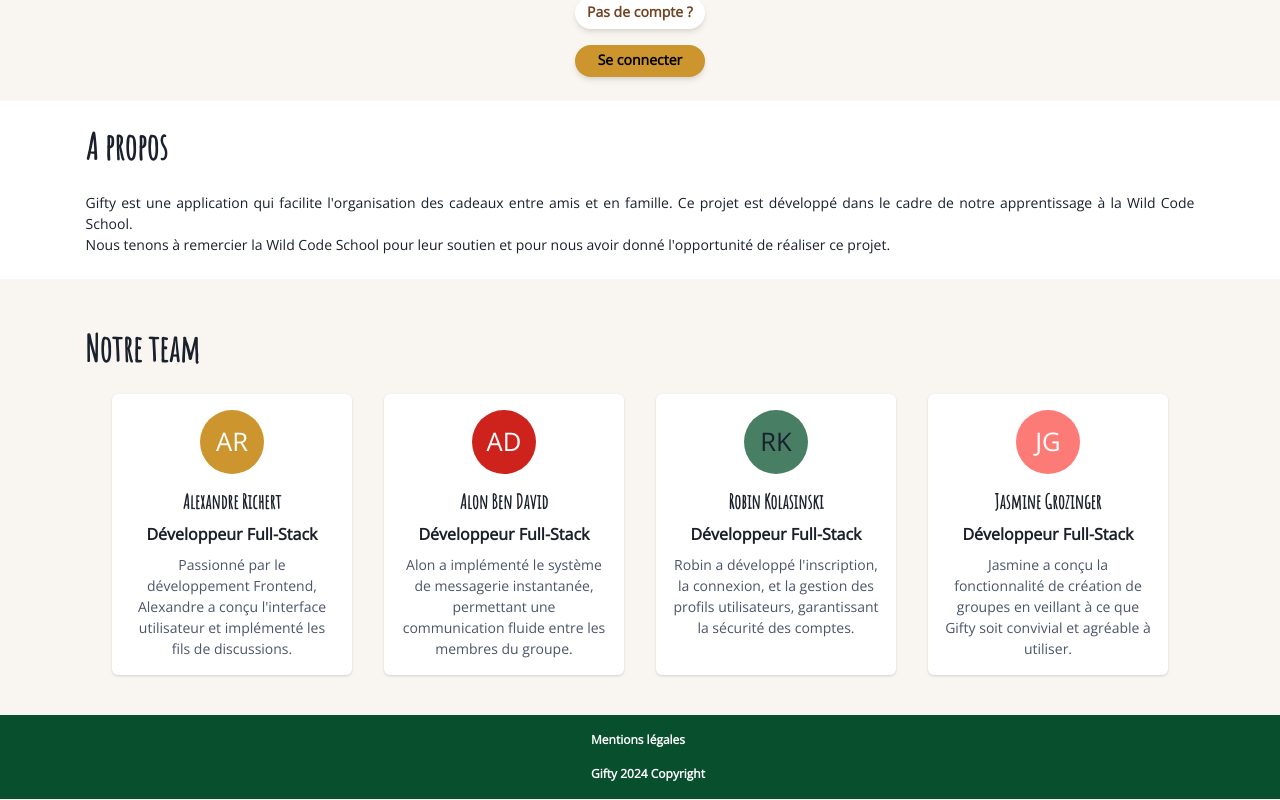
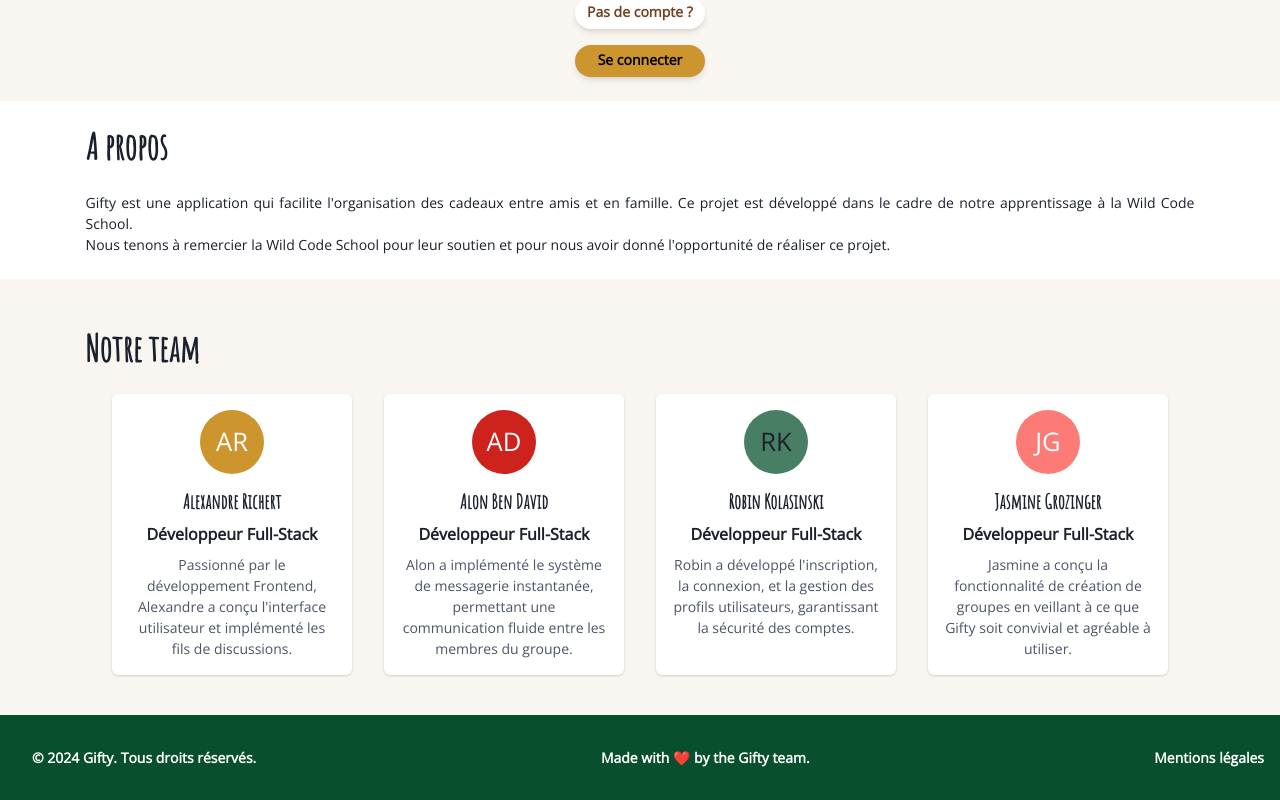
Before and after one commit to WildCodeSchool/2023-11-wns-bleu-g2-christmas-gifts-planner, a Next.js app in the folder frontend/: page / in a window 1280 px wide. Shown: the part 778-1578 px from the top of the page. Built offline with nearby package versions, Linux system fonts and the light colour scheme; a web font is replaced by a local one.

Commit message:
added legal mentions

```diff
--- a/frontend/src/components/Footer.tsx
+++ b/frontend/src/components/Footer.tsx
@@ -1,8 +1,7 @@
-import { Box, Flex, Center, UnorderedList, ListItem } from "@chakra-ui/react";
-import { useTranslation } from "react-i18next";
+import { Box, ListItem, UnorderedList } from "@chakra-ui/react";
+import LegalModal from "./LegalModal";
 
 export default function Footer() {
-  const { t } = useTranslation();
   return (
     <Box
       as="footer"
@@ -14,33 +13,31 @@ export default function Footer() {
       mt="1rem"
       color={"white"}
     >
-      <Flex justifyContent="center">
-        <Center>
-          <UnorderedList display="flex" flexDirection={"column"} spacing={4}>
+      <UnorderedList
+        display="flex"
+        flexDirection={{ base: "column", md: "row" }}
+        justifyContent={"space-between"}
+        p={{ base: 0, md: 4 }}
+        alignItems="center"
+      >
         <ListItem
           listStyleType="none"
           color="primary.highest"
           fontWeight="bold"
-              fontSize="xs"
-              _hover={{
-                textDecoration: "none",
-                color: "secondary.medium",
-                cursor: "pointer",
-              }}
+          fontSize="sm"
         >
-              {t("legal-notices")}
+          © 2024 Gifty. Tous droits réservés.
         </ListItem>
         <ListItem
           listStyleType="none"
           color="primary.highest"
           fontWeight="bold"
-              fontSize="xs"
+          fontSize="sm"
         >
-              Gifty 2024 Copyright
+          Made with ❤️ by the Gifty team.
         </ListItem>
+        <LegalModal />
       </UnorderedList>
-        </Center>
-      </Flex>
     </Box>
   );
 }
--- /dev/null
+++ b/frontend/src/components/LegalModal.tsx
@@ -0,0 +1,102 @@
+import {
+  ListItem,
+  Modal,
+  ModalBody,
+  ModalCloseButton,
+  ModalContent,
+  ModalHeader,
+  ModalOverlay,
+  Text,
+  useDisclosure,
+  useMediaQuery,
+} from "@chakra-ui/react";
+import { Gavel } from "lucide-react";
+import React from "react";
+import { useTranslation } from "react-i18next";
+
+export default function LegalModal() {
+  const [isMobile] = useMediaQuery("(max-width: 768px)");
+  const { isOpen, onOpen, onClose } = useDisclosure();
+  const { t } = useTranslation();
+
+  return (
+    <>
+      <ListItem
+        listStyleType="none"
+        color="primary.highest"
+        fontWeight="bold"
+        fontSize="sm"
+        onClick={onOpen}
+        _hover={{
+          textDecoration: "none",
+          color: "secondary.medium",
+          cursor: "pointer",
+        }}
+      >
+        {t("legal-notices")}
+      </ListItem>
+
+      <Modal
+        isOpen={isOpen}
+        onClose={onClose}
+        motionPreset={isMobile ? "slideInBottom" : "scale"}
+      >
+        <ModalOverlay backdropFilter="blur(2px)" />
+        {/* <ModalContent
+          bg="background.default"
+          p={10}
+          mb={isMobile ? 0 : "auto"}
+          mt="auto"
+        >
+          <ModalCloseButton />
+          <ModalBody>
+            <Text>
+              Gifty est une application développée par des élèves de la Wild
+              Code School, hébergée sur Vercel. Les interfaces sont créées avec
+              Chakra UI, et les illustrations sont fournies par Storyset.
+            </Text>
+            <Text mt={4}>
+              Tous les éléments du site, y compris les images, textes et code,
+              sont la propriété des développeurs et ne peuvent être réutilisés
+              sans leur autorisation.
+            </Text>
+          </ModalBody>
+        </ModalContent> */}
+        <ModalContent
+          bg="background.default"
+          p={6}
+          borderRadius="lg"
+          boxShadow="lg"
+          mb={isMobile ? 0 : "auto"}
+          mt="auto"
+        >
+          <ModalHeader
+            display="flex"
+            alignItems="center"
+            justifyContent="center"
+            gap={2}
+            pb={4}
+          >
+            <Gavel />
+            <Text fontSize="lg" fontWeight="bold">
+              {t("legal-notices")}
+            </Text>
+          </ModalHeader>
+          <ModalCloseButton />
+          <ModalBody>
+            <Text fontSize="md" mb={4}>
+              Gifty est une application développée par des élèves de la Wild
+              Code School, hébergée sur Vercel. Les interfaces sont créées avec
+              Chakra UI, et les illustrations sont fournies par Storyset.
+            </Text>
+            <Text fontSize="md">
+              Tous les éléments du site, y compris les images, textes et code,
+              sont la propriété des développeurs et ne peuvent être réutilisés
+              sans leur autorisation.
+            </Text>
+          </ModalBody>
+        </ModalContent>
+      </Modal>
+    </>
+  );
+}
```
Also changed, not shown: frontend/public/Gifty-logo.svg. Lines whose indentation alone changed are shown as unchanged.
